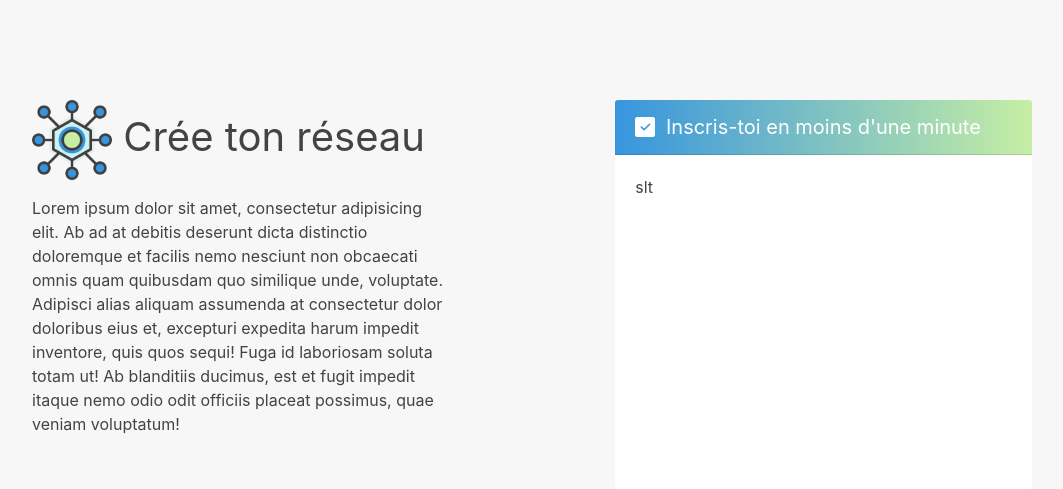
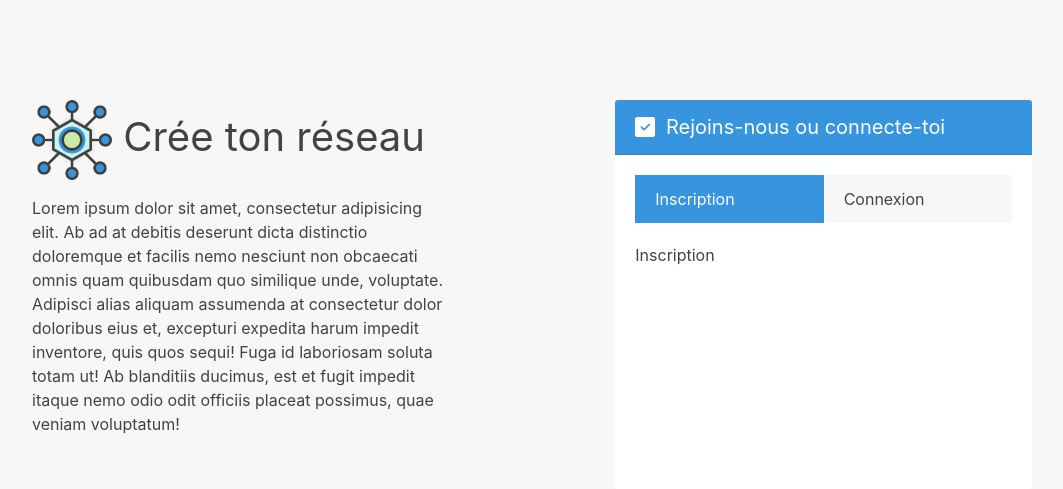
Before and after one commit to GWeb-a/Socia, a Symfony app: template templates/index.html.twig in a window 1280 px wide. Shown: the part 80-569 px from the top of the page, without its empty margins (108-1171 px from the left). Run offline with Twig, Linux system fonts and the light colour scheme; the template is opened without the code that fills it, so the values that code supplies are empty; some libraries are stand-ins or nearby versions.

Commit message:
UI colors update

```diff
--- a/public/css/index.css
+++ b/public/css/index.css
@@ -64,7 +64,11 @@ button.inscription > img.logo {
 .linear-gradient {
     background: linear-gradient(to right, #3795DF, #C6EEA4);
     color: #fff;
-    border-radius: 20px;
+    border: 0;
+}
+
+.linear-gradient:hover {
+    color: #fff;
 }
 
 .card {
@@ -74,6 +78,8 @@ button.inscription > img.logo {
 
 .card > .card-header {
     font-size: 20px;
+    background-color: #3795DF;
+    color: #fff;
 }
 
 .card > .card-header > img {
--- /dev/null
+++ b/public/css/security_form.css
@@ -0,0 +1,53 @@
+.list-group {
+    flex-direction: row;
+}
+
+.list-group-item, .list-group-item.active {
+    background-color: #f7f7f7;
+    color: inherit;
+    border: 0;
+    -webkit-border-radius: 0;
+    -moz-border-radius: 0;
+    border-radius: 0;
+}
+
+.list-group-item:hover {
+    -webkit-border-radius: 0;
+    -moz-border-radius: 0;
+    border-radius: 0;
+    color: #fff;
+}
+
+.list-group-item:hover, .list-group-item.active {
+    background-color: #3795DF;
+    color: #fff;
+}
+
+.list-group-item + .list-group-item.active {
+    margin-top: 0;
+}
+
+.tab-content > .tab-pane {
+    padding-top: 20px;
+}
+
+.tab-content > .tab-pane > form > input {
+    border: 0;
+    border-bottom: 1px solid #424343;
+    -webkit-border-radius: 0;
+    -moz-border-radius: 0;
+    border-radius: 0;
+    margin-bottom: 20px;
+}
+
+.tab-content > .tab-pane > form > div > label > input[type="checkbox"] {
+    margin-right: 10px;
+}
+
+.tab-content > .tab-pane > form > button {
+    width: 100%;
+}
+
+.btn-validate {
+    background-color: #3795DF;
+}
--- a/templates/index.html.twig
+++ b/templates/index.html.twig
@@ -3,6 +3,7 @@
 {% block css %}
     {{ parent() }}
     <link rel="stylesheet" href="{{ asset('css/index.css') }}">
+    <link rel="stylesheet" href="{{ asset('css/security_form.css') }}">
 {% endblock %}
 
 {% block body %}
@@ -26,11 +27,49 @@
             <div class="col-md-2"></div>
             <div class="col-md-5">
                 <div class="card">
-                    <div class="card-header linear-gradient">
-                        <img src="{{ asset('img/correct.png') }}" alt="profile"> Inscris-toi en moins d'une minute
+                    <div class="card-header">
+                        <img src="{{ asset('img/correct.png') }}" alt="profile"> Rejoins-nous ou connecte-toi
                     </div>
                     <div class="card-body">
-                        slt
+                        <div class="list-group" id="list-tab" role="tablist">
+                            <a class="list-group-item list-group-item-action active" id="list-home-list" data-toggle="list" href="#list-home" role="tab" aria-controls="home">Inscription</a>
+                            <a class="list-group-item list-group-item-action" id="list-profile-list" data-toggle="list" href="#list-profile" role="tab" aria-controls="profile">Connexion</a>
+                        </div>
+                        <div class="tab-content" id="nav-tabContent">
+                            <div class="tab-pane fade show active" id="list-home" role="tabpanel" aria-labelledby="list-home-list">
+                                Inscription
+                            </div>
+                            <div class="tab-pane fade" id="list-profile" role="tabpanel" aria-labelledby="list-profile-list">
+                                <form method="post">
+                                    {% if error %}
+                                        <div class="alert alert-danger">{{ error.messageKey|trans(error.messageData, 'security') }}</div>
+                                    {% endif %}
+
+                                    {% if app.user %}
+                                        <div class="mb-3">
+                                            You are logged in as {{ app.user.username }}, <a href="{{ path('app_logout') }}">Logout</a>
+                                        </div>
+                                    {% endif %}
+
+                                    <input type="email" value="{{ last_username }}" name="email" id="inputEmail" class="form-control" placeholder="Adresse mail" required autofocus>
+                                    <input type="password" name="password" id="inputPassword" class="form-control" placeholder="Mot de passe" required>
+
+                                    <input type="hidden" name="_csrf_token"
+                                           value="{{ csrf_token('authenticate') }}"
+                                    >
+
+                                    <div class="checkbox mb-3">
+                                        <label>
+                                            <input type="checkbox" name="_remember_me"> Se souvenir de moi
+                                        </label>
+                                    </div>
+
+                                    <button class="btn btn-lg btn-validate linear-gradient" type="submit">
+                                        Valider
+                                    </button>
+                                </form>
+                            </div>
+                        </div>
                     </div>
                 </div>
             </div>
```
Also changed, not shown: src/Controller/Index.php (deleted, +0 -28 lines), src/Controller/SecurityController.php (+5 -2 lines), templates/security/login.html.twig (deleted, +0 -42 lines), 1 other file.
